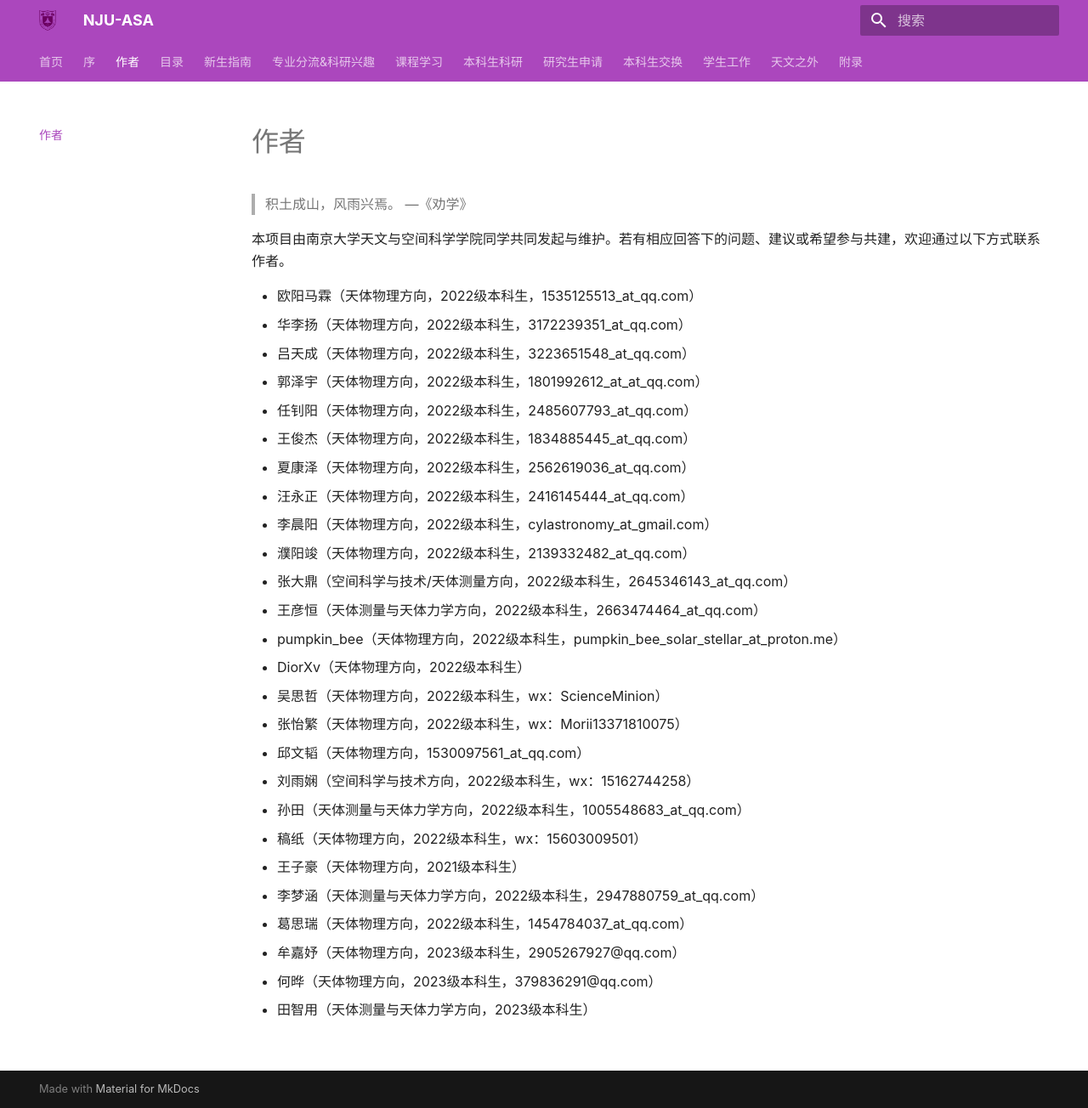
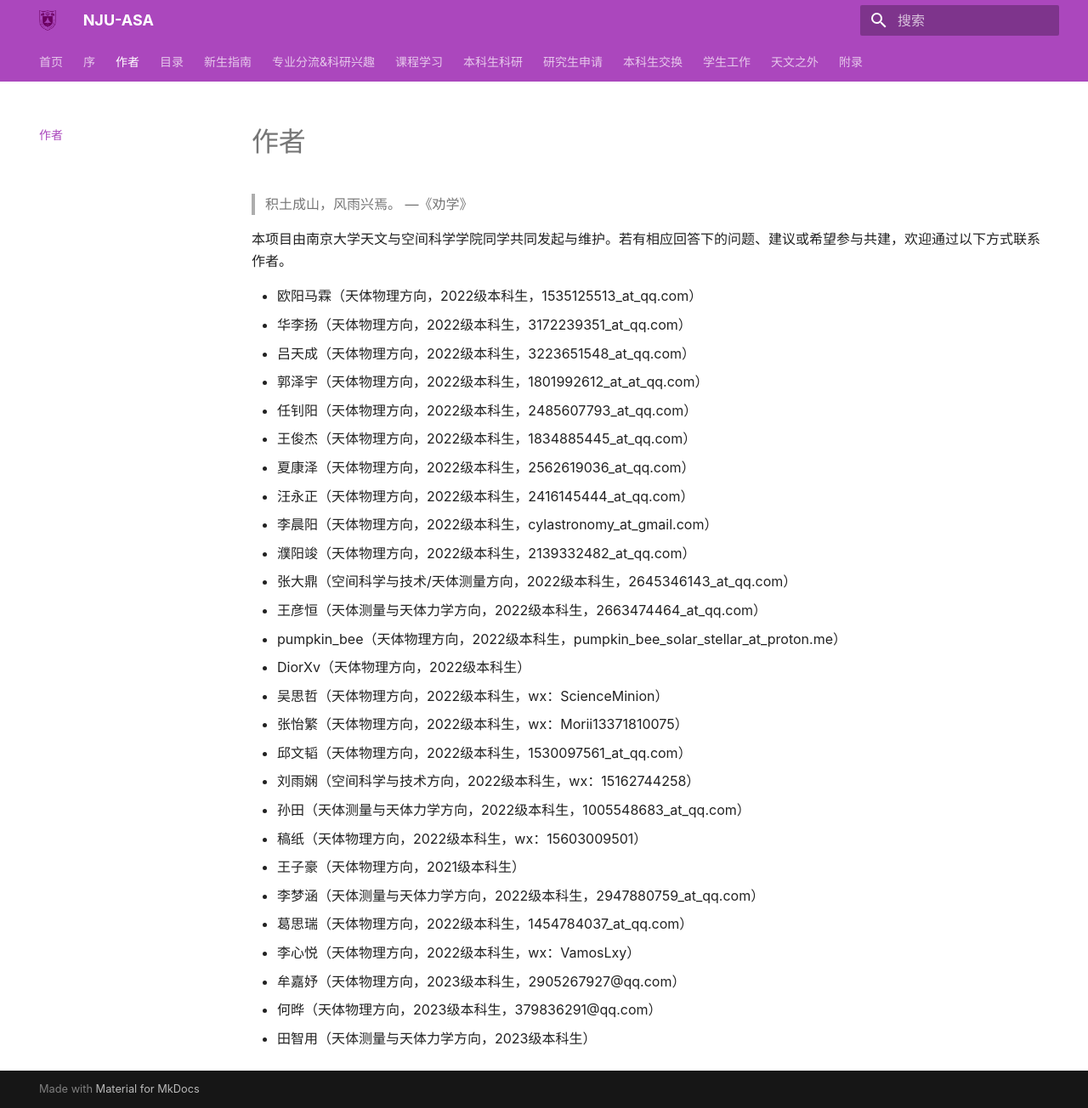
Before and after one commit to nju-astronomy/NJU-ASA, an MkDocs documentation site: the page built from docs/authors.md, in a window 1280 px wide and 1304 px high. Shown: the whole window at 85% size. Built offline with MkDocs 1.6.1 and Material for MkDocs 9.7.7, drawn with Linux system fonts in a browser that asks for light colours; some web fonts are replaced.

Commit message:
Update author details in authors.md

```diff
--- a/docs/authors.md
+++ b/docs/authors.md
@@ -18,13 +18,14 @@
 - DiorXv（天体物理方向，2022级本科生）
 - 吴思哲（天体物理方向，2022级本科生，wx：ScienceMinion）
 - 张怡繁（天体物理方向，2022级本科生，wx：Morii13371810075）
-- 邱文韬（天体物理方向，1530097561_at_qq.com）
+- 邱文韬（天体物理方向，2022级本科生，1530097561_at_qq.com）
 - 刘雨娴（空间科学与技术方向，2022级本科生，wx：15162744258）
 - 孙田（天体测量与天体力学方向，2022级本科生，1005548683_at_qq.com）
 - 稿纸（天体物理方向，2022级本科生，wx：15603009501）
 - 王子豪（天体物理方向，2021级本科生）
 - 李梦涵（天体测量与天体力学方向，2022级本科生，2947880759_at_qq.com）
 - 葛思瑞（天体物理方向，2022级本科生，1454784037_at_qq.com）
+- 李心悦（天体物理方向，2022级本科生，wx：VamosLxy）
 - 牟嘉妤（天体物理方向，2023级本科生，2905267927@qq.com）
 - 何晔（天体物理方向，2023级本科生，379836291@qq.com）
 - 田智用（天体测量与天体力学方向，2023级本科生）
```
